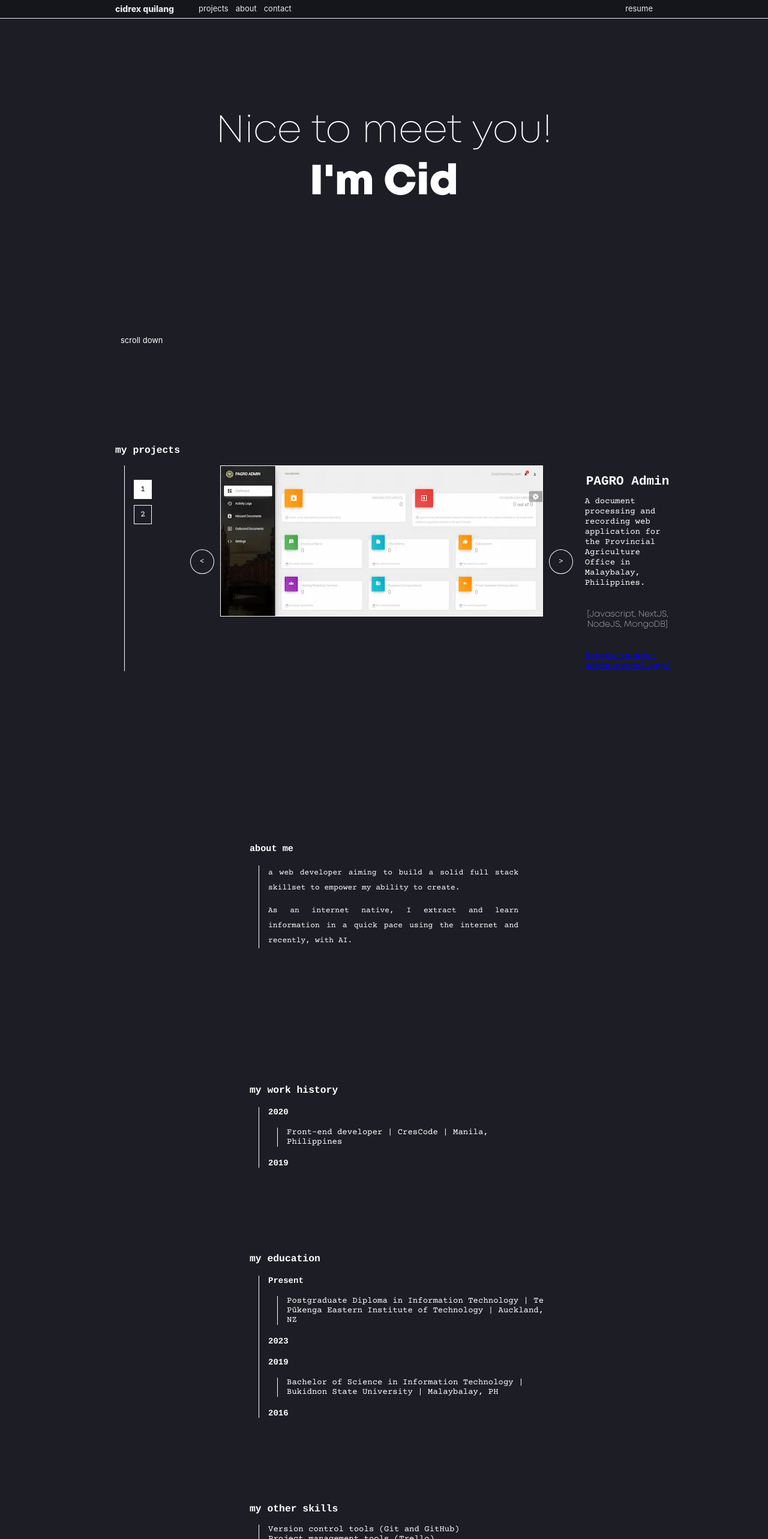
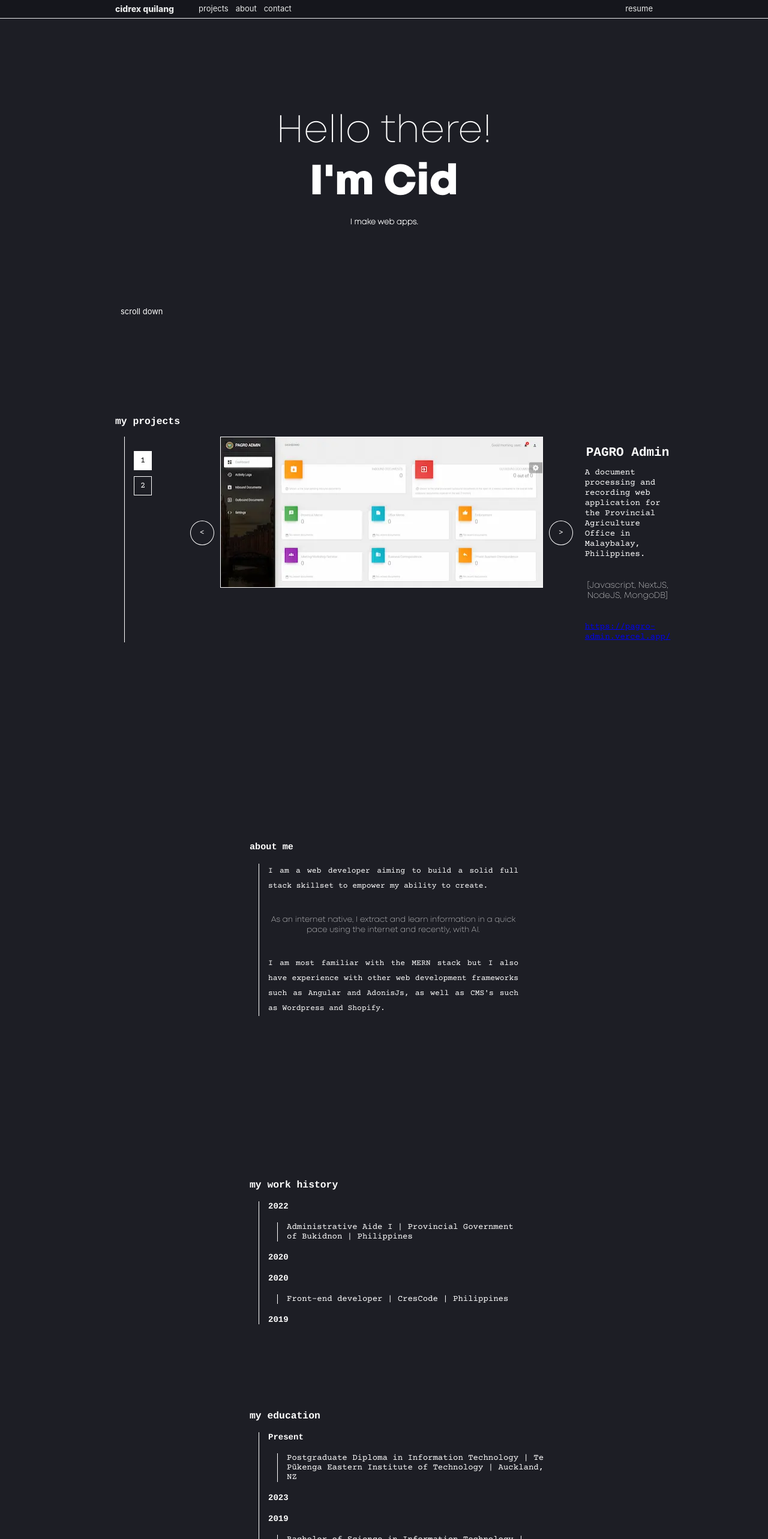
Before and after one commit to hoycid/my-portfolio, a React (Create React App) app: page / in a window 1280 px wide. Shown: the top 2566 px of the page at 60% size. Built offline with nearby package versions, Linux system fonts and the light colour scheme; the HTML template or start-up script is replaced by a standard one.

Commit message:
revised landing, desc, work history,

```diff
--- a/src/App.js
+++ b/src/App.js
@@ -73,8 +73,9 @@ function App() {
       <div className={classes.App}>
         <header>
           <div className={classes["greeting"]}>
-            <p>Nice to meet you!</p>
+            <p>Hello there!</p>
             <h1>I'm Cid</h1>
+            <h3>I make web apps.</h3>
           </div>
           <div className={classes["greeting-scrolldown"]}>
             <button
@@ -154,27 +155,34 @@ function App() {
             <h3>{"about me"}</h3>
             <div className={classes.content}>
               <p>
-                a web developer aiming to build a solid full stack
+                I am a web developer aiming to build a solid full stack
                 skillset to empower my ability to create.
               </p>
-              {/* <p className={classes.highlight}>
-                "To learn is not to know; there are the learners and the
-                learned. Memory makes the one, philosophy the others.
-                - Alexandre Dumas, The Count of Monte Cristo"
-              </p> */}
-              <p>
+              <p className={classes.highlight}>
                 As an internet native, I extract and learn information in a
                 quick pace using the internet and recently, with AI.
+              </p>
+              <p>
+                I am most familiar with the MERN stack but I also have experience with
+                other web development frameworks such as Angular and AdonisJs, as well as CMS's
+                such as Wordpress and Shopify.
               </p>
             </div>
           </section>
           <section className={classes["work-history"]}>
             <h3>{"my work history"}</h3>
             <div className={classes.content}>
+            <h4>2022</h4>
+              <div className={classes.content}>
+                <ul>
+                  <li>Administrative Aide I | Provincial Government of Bukidnon | Philippines</li>
+                </ul>
+              </div>
+              <h4>2020</h4>
               <h4>2020</h4>
               <div className={classes.content}>
                 <ul>
-                  <li>Front-end developer | CresCode | Manila, Philippines</li>
+                  <li>Front-end developer | CresCode | Philippines</li>
                 </ul>
               </div>
               <h4>2019</h4>
--- a/src/App.module.css
+++ b/src/App.module.css
@@ -50,13 +50,18 @@ header {
 
   padding: 11%;
   padding-top: 20%;
-  padding-bottom: 23%;
+  padding-bottom: 13%;
 }
 
 .greeting h1 {
   font-size: 5.5vw;
   display: inline;
   font-family: "Mont";
+}
+
+.greeting h3 {
+  font-size: 1.0vw;
+  font-family: "Mont light";
 }
 
 .greeting p {
@@ -115,7 +120,8 @@ header {
   text-align: justify;
   font-size: 13px;
   line-height: 25px;
-  padding-top: 10%;
+  padding-top: 15%;
+  padding-bottom: 15%;
 }
 
 .education {
```
